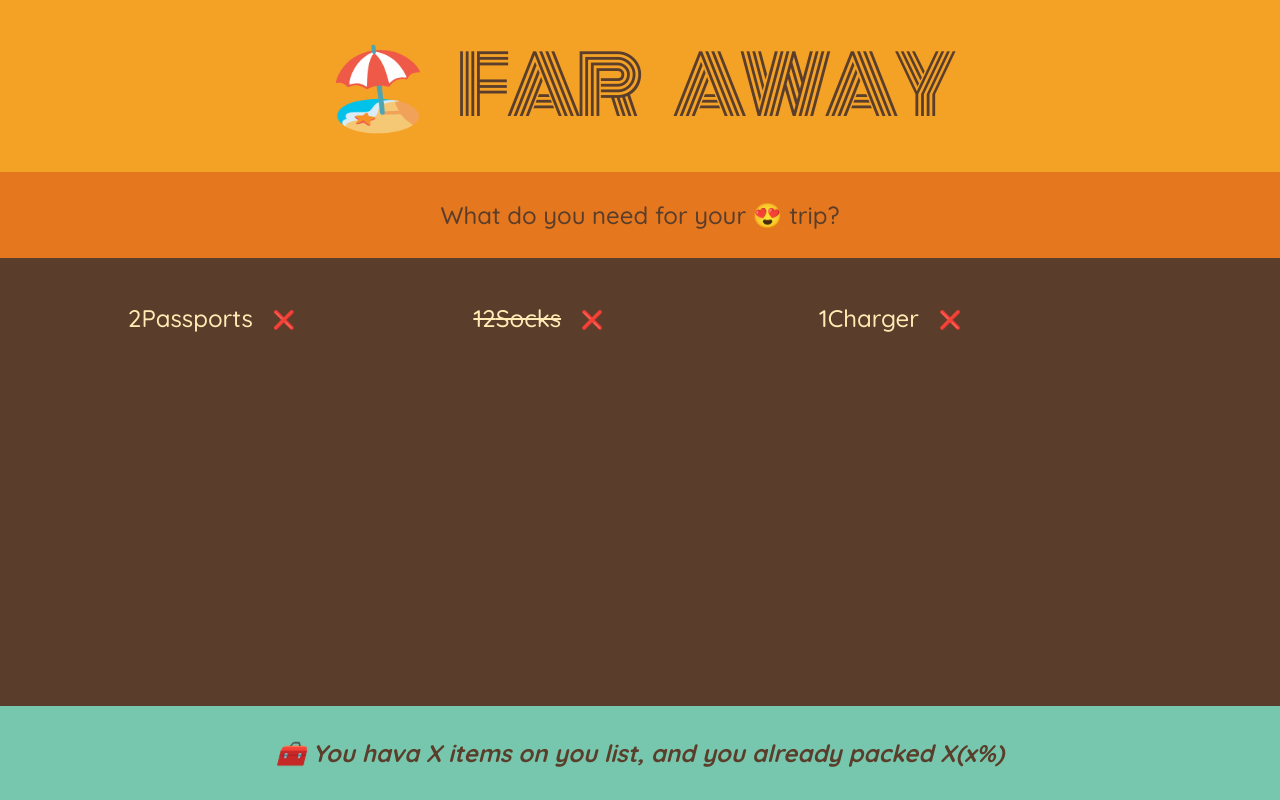
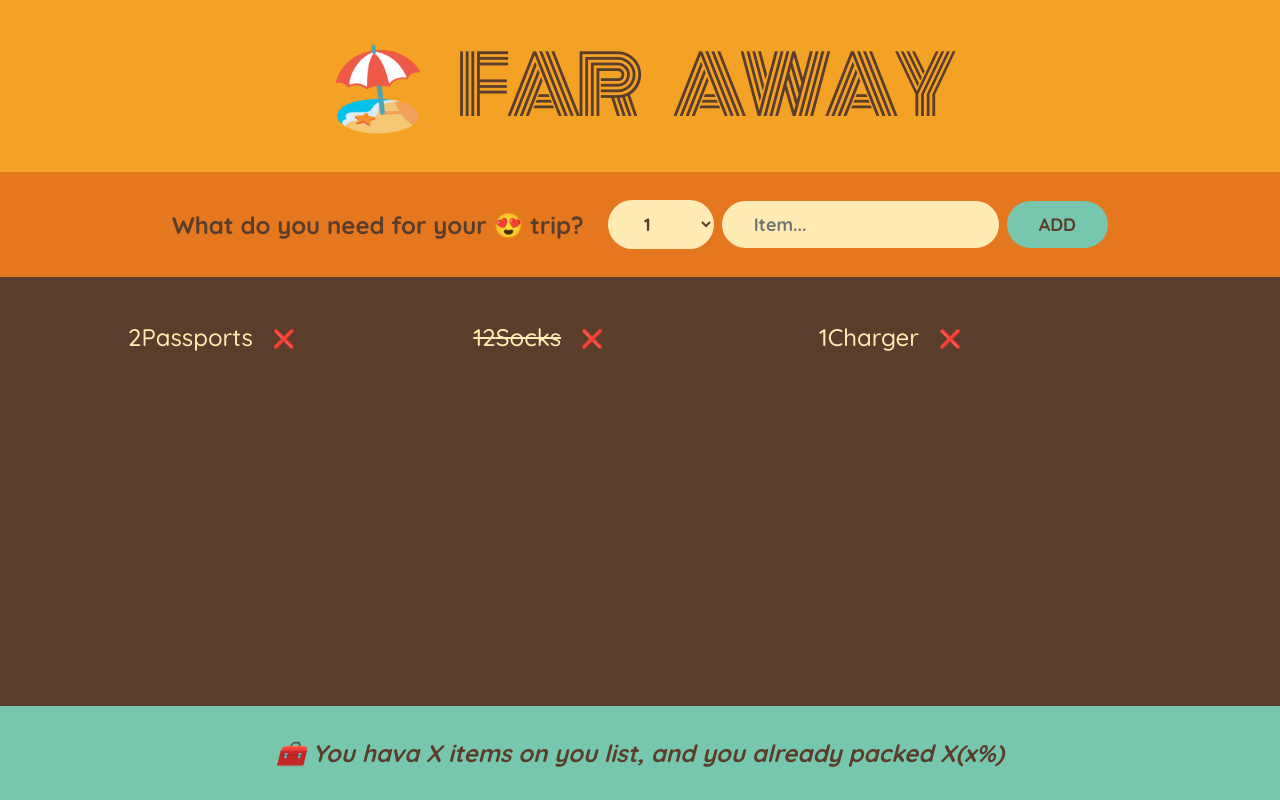
Before and after one commit to CatzillaOrz/react-pM689, a JavaScript app: page / in a window 1280 px wide. Built offline with nearby package versions, Linux system fonts and the light colour scheme; the HTML template or start-up script is replaced by a standard one.

Commit message:
feat: building form & handle submit

```diff
--- a/src/App.js
+++ b/src/App.js
@@ -1,7 +1,7 @@
 const initialItems = [
     { id: 1, description: 'Passports', quantity: 2, packed: false },
     { id: 2, description: 'Socks', quantity: 12, packed: true },
-    { id: 2, description: 'Charger', quantity: 1, packed: false },
+    { id: 3, description: 'Charger', quantity: 1, packed: false },
 ];
 
 export default function App() {
@@ -20,10 +20,23 @@
 }
 
 function Form() {
+    function handleSubmit(e) {
+        console.log(e);
+        e.preventDefault();
+    }
     return (
-        <div className="add-form">
-            <h31>What do you need for your 😍 trip?</h31>
-        </div>
+        <form className="add-form" onSubmit={handleSubmit}>
+            <h3>What do you need for your 😍 trip?</h3>
+            <select>
+                {Array.from({ length: 20 }, (_, i) => i + 1).map((num) => (
+                    <option value={num} key={num}>
+                        {num}
+                    </option>
+                ))}
+            </select>
+            <input type="text" placeholder="Item..." />
+            <button>Add</button>
+        </form>
     );
 }
 
@@ -32,7 +45,7 @@
         <div className="list">
             <ul>
                 {initialItems.map((item) => (
-                    <Item item={item} />
+                    <Item item={item} key={item.id} />
                 ))}
             </ul>
         </div>
```
